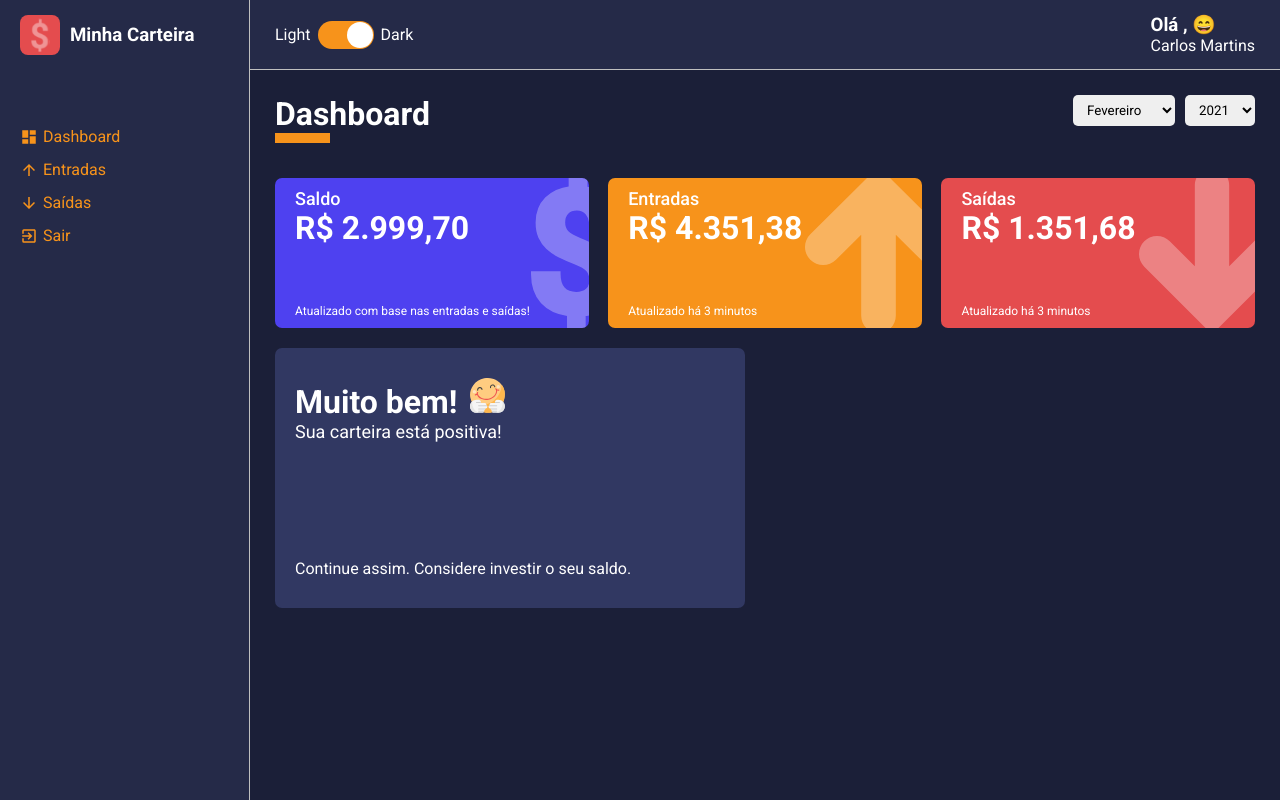
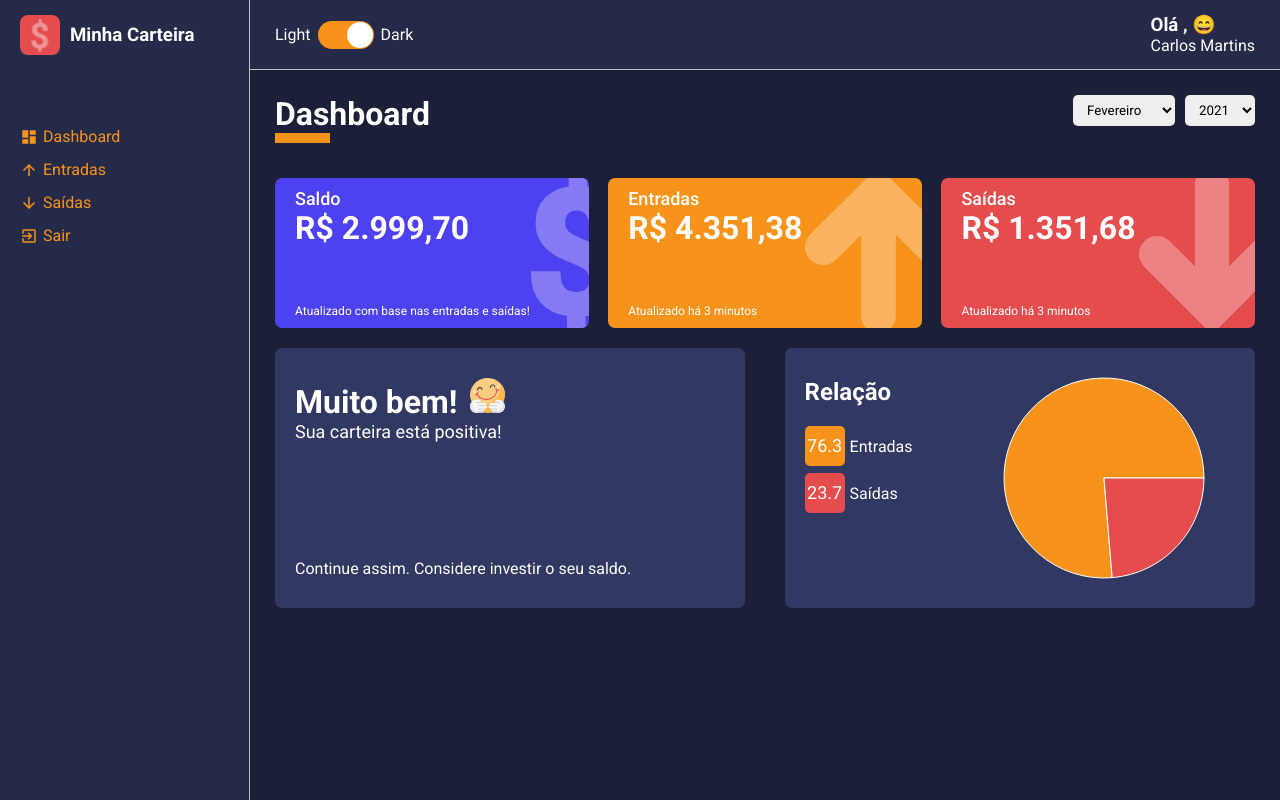
Before and after one commit to carlosemartins97/finances, a React (Create React App) app: page /dashboard in a window 1280 px wide. Built offline with nearby package versions, Linux system fonts and the light colour scheme.

Commit message:
Add PieChart with relation gain x expense in dashboard

```diff
--- a/package.json
+++ b/package.json
@@ -19,6 +19,7 @@
     "react-router-dom": "^5.2.0",
     "react-scripts": "4.0.2",
     "react-switch": "^6.0.0",
+    "recharts": "^2.0.6",
     "styled-components": "^5.2.1",
     "typescript": "^4.1.2",
     "uuid": "^8.3.2",
--- /dev/null
+++ b/src/core/components/PieGraph/index.tsx
@@ -0,0 +1,71 @@
+import React from 'react';
+
+import {
+    PieChart,
+    Pie,
+    ResponsiveContainer,
+    Cell}
+from 'recharts';
+
+import {
+    Container,
+    SideLeft,
+    LegendContainer,
+    Legend,
+    SideRight,
+} from './styles';
+
+
+interface IPieGraphProps {
+    data: {
+        name: string;
+        value: number;
+        percent: number;
+        color: string;
+    }[]
+}
+
+const PieGraph: React.FC<IPieGraphProps> = ({ data }) =>  (
+    <Container>
+        <SideLeft>
+            <LegendContainer>
+                <h2>Relação</h2>
+                {
+                    data.map(indicator => (
+                        <Legend
+                            color={indicator.color}
+                            key={indicator.name}
+                        >
+                            <div>{indicator.percent}</div>
+                            <span>{indicator.name}</span>
+                        </Legend>
+                    ))
+                }
+            </LegendContainer>
+        </SideLeft>
+
+        <SideRight>
+                <ResponsiveContainer>
+                    <PieChart>
+                        <Pie
+                            data={data}
+                            dataKey='percent'
+                        >
+                            {
+                                data.map(indicator => (
+                                    <Cell
+                                        key={indicator.name}
+                                        fill={indicator.color}
+                                    />
+                                ))
+                            }
+
+                        </Pie>
+                    </PieChart>
+                </ResponsiveContainer>
+        </SideRight>
+
+    </Container>
+);
+
+export default PieGraph;
--- /dev/null
+++ b/src/core/components/PieGraph/styles.ts
@@ -0,0 +1,73 @@
+import styled from 'styled-components';
+
+interface ILegendProps {
+    color: string;
+}
+
+export const Container = styled.div`
+    width: 48%;
+    height: 260px;
+
+    margin: 10px 0;
+
+    background-color: ${props => props.theme.colors.tertiary};
+    color: ${props => props.theme.colors.white};
+
+    border-radius: 7px;
+    display: flex;
+`;
+
+export const SideLeft = styled.aside`
+    padding: 30px 20px;
+
+`;
+
+export const LegendContainer = styled.ul`
+    list-style: none;
+
+    height: 170px;
+    padding-right: 20px;
+
+    overflow-y: scroll;
+
+    > h2 {
+        margin-bottom: 20px;
+    }
+    ::-webkit-scrollbar {
+        width: 10px;
+    }
+    ::-webkit-scrollbar-thumb {
+        background-color: ${props => props.theme.colors.secondary};
+        border-radius: 10px;
+    }
+    ::-webkit-scrollbar-track {
+        background-color: ${props => props.theme.colors.tertiary};
+        border-radius: 10px;
+    }
+`;
+
+export const Legend = styled.li<ILegendProps>`
+    display: flex;
+    align-items: center;
+    margin-bottom: 7px;
+
+    > div {
+        background-color: ${props => props.color};
+        width: 40px;
+        height: 40px;
+        border-radius: 5px;
+        font-size: 18px;
+        line-height: 40px;
+        text-align: center;
+    }
+
+    > span {
+        margin-left: 5px;
+    }
+`;
+
+export const SideRight = styled.main`
+    display: flex;
+    flex: 1;
+    justify-content: center;
+`;
--- a/src/pages/Dashboard/index.tsx
+++ b/src/pages/Dashboard/index.tsx
@@ -16,6 +16,7 @@ import sweatingImg from '../../core/assets/sweating.svg';
 
 
 import { Container, Content } from './styles';
+import PieGraph from '../../core/components/PieGraph';
 
 const Dashboard: React.FC = () => {
     const [monthSelected, setMonthSelected] = useState<number>(new Date().getMonth() + 1);
@@ -87,6 +88,7 @@ const Dashboard: React.FC = () => {
         return total;
     },[monthSelected, yearSelected]);
 
+
     const message = useMemo(() => {
         if((totalGains - totalExpense) < 0){
             return {
@@ -110,7 +112,30 @@ const Dashboard: React.FC = () => {
                 icon: happyImg,
             }
         }
-    },[totalExpense, totalGains])
+    },[totalExpense, totalGains]);
+
+    const relationExpensesVersusGains = useMemo(() => {
+        const total = totalGains + totalExpense;
+        const percentGains = (totalGains/total) * 100;
+        const percentExpenses = (totalExpense/total) * 100;
+
+        const data = [
+            {
+                name: 'Entradas',
+                value: totalGains,
+                percent: Number(percentGains.toFixed(1)),
+                color: '#f7931b'
+            },
+            {
+                name: 'Saídas',
+                value: totalExpense,
+                percent: Number(percentExpenses.toFixed(1)),
+                color: '#E44c4E'
+            }
+        ];
+        return data;
+
+    },[totalGains, totalExpense]);
 
 
     const handleMonthSelected = (month: string) => {
@@ -168,6 +193,10 @@ const Dashboard: React.FC = () => {
                     footerText={message.footerText}
                     icon={message.icon}
                 />
+
+                <PieGraph
+                    data={relationExpensesVersusGains}
+                />
             </Content>
         </Container>
     )
```
Also changed, not shown: 1 other file (tests, documents, lock files or other folders).
